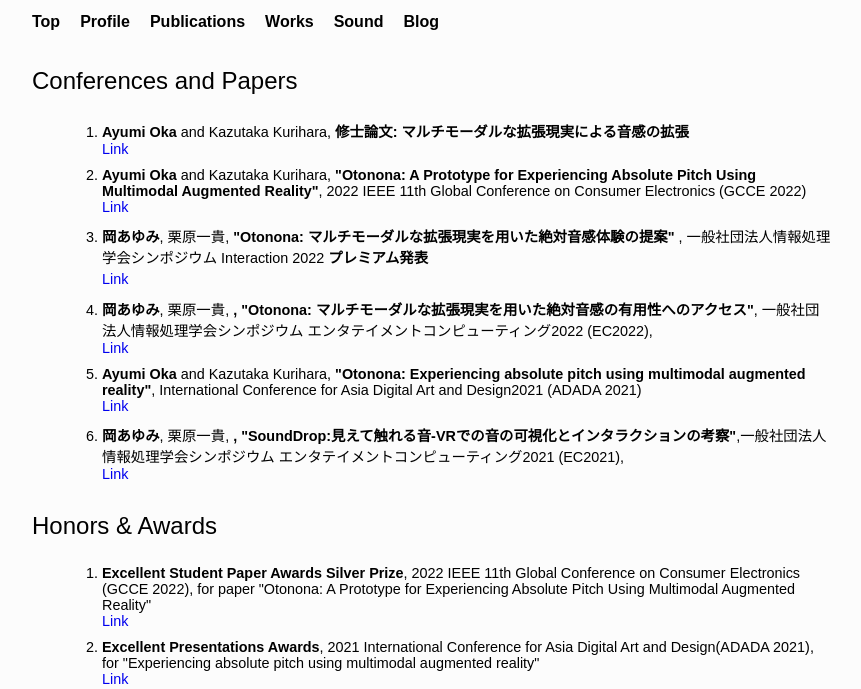
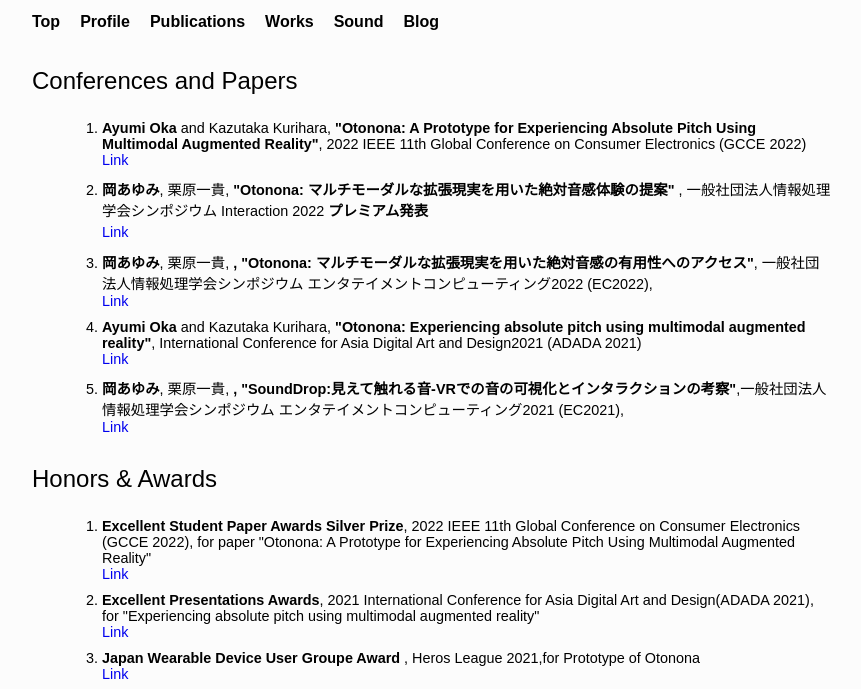
Before and after one commit to GingaSystem/portfolio, a plain HTML site: page publications.html in a window 1280 px wide. Shown: the part 93-782 px from the top of the page, without its empty margins (208-1069 px from the left). Drawn offline with nearby package versions, Linux system fonts and the light colour scheme; a script that the page names is missing.

Commit message:
Update publications.html

```diff
--- a/publications.html
+++ b/publications.html
@@ -29,8 +29,6 @@
             <h2>Conferences and Papers </h2>
             <div class="content">
                 <ol>
-                    <li><b>Ayumi Oka</b> and Kazutaka Kurihara, <b>修士論文: マルチモーダルな拡張現実による音感の拡張</b><br>
-                        <a href="修論.pdf" target="_blank">Link</a>
                     <li><b>Ayumi Oka</b> and Kazutaka Kurihara, <b>"Otonona: A
                             Prototype for Experiencing Absolute Pitch Using Multimodal Augmented Reality"</b>, 2022 IEEE
                         11th
```
